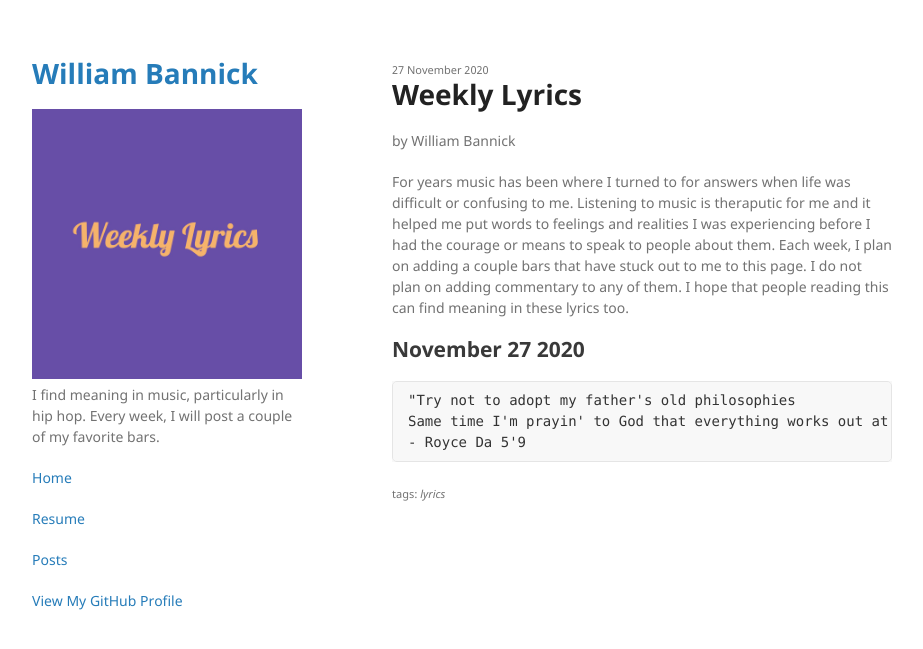
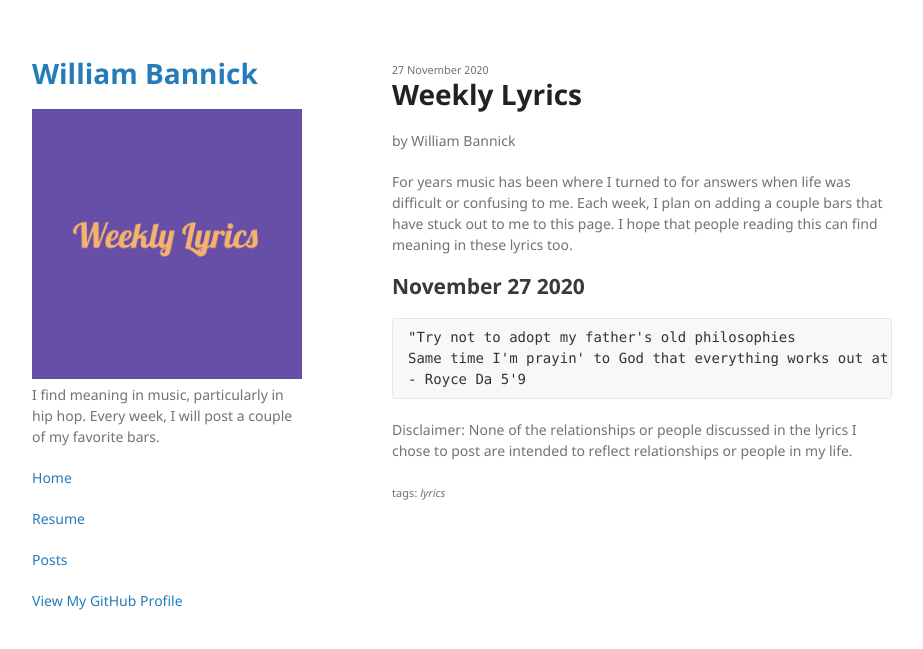
Before and after one commit to wbannick/wbannick.github.io, a Jekyll site: the page built from _posts/2020-11-27-weekly_lyrics.markdown, in a window 1280 px wide. Shown: the top 649 px of the page, without its empty margins (178-1101 px from the left). Built offline with Jekyll 4.4.1, drawn with Linux system fonts in a browser that asks for light colours.

Commit message:
small text changes

````diff
--- a/_posts/2020-11-27-weekly_lyrics.markdown
+++ b/_posts/2020-11-27-weekly_lyrics.markdown
@@ -7,7 +7,7 @@ tags: lyrics
 
 ---
 
-For years music has been where I turned to for answers when life was difficult or confusing to me. Listening to music is theraputic for me and it helped me put words to feelings and realities I was experiencing before I had the courage or means to speak to people about them. Each week, I plan on adding a couple bars that have stuck out to me to this page. I do not plan on adding commentary to any of them. I hope that people reading this can find meaning in these lyrics too.
+For years music has been where I turned to for answers when life was difficult or confusing to me. Each week, I plan on adding a couple bars that have stuck out to me to this page. I hope that people reading this can find meaning in these lyrics too.
 
 ## November 27 2020
 ```
@@ -15,3 +15,6 @@ For years music has been where I turned to for answers when life was difficult o
 Same time I'm prayin' to God that everything works out at his colonoscopy"
 - Royce Da 5'9
 ```
+
+
+Disclaimer: None of the relationships or people discussed in the lyrics I chose to post are intended to reflect relationships or people in my life.
--- a/index.markdown
+++ b/index.markdown
@@ -18,4 +18,4 @@ I am passionate about government accountability, racial equity, disability right
 
 I am a life-long nerd. I could talk for hours about comic books, Star Wars, or hip hop. I also enjoy weight training and _playing_ sports. My professional sports knowledge is out of date by about 10-15 years, but I love playing pick-up basketball, football, and frisbee (when there is no pandemic happening). And, I am striving to become a more versatile dunker.
 
-My personal relationships are very important to me. I am always working to become a better person, a better friend, and a better family member. I try to confront my privilege and mental health to continue to grow as person.
+My personal relationships are very important to me. I am always working to become a better person, a better friend, a better partner, and a better family member. I try to confront my privilege and mental health to continue to grow as person.
````
